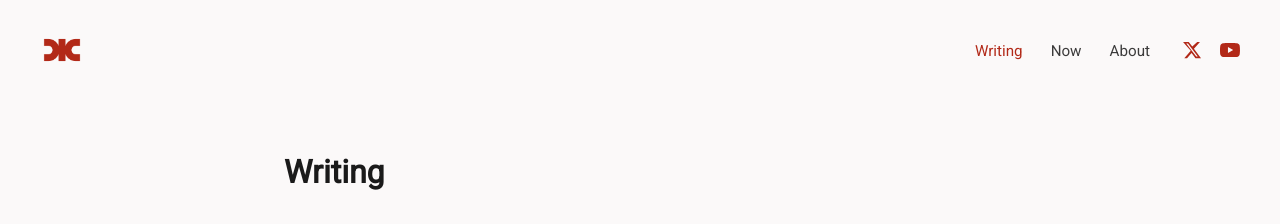
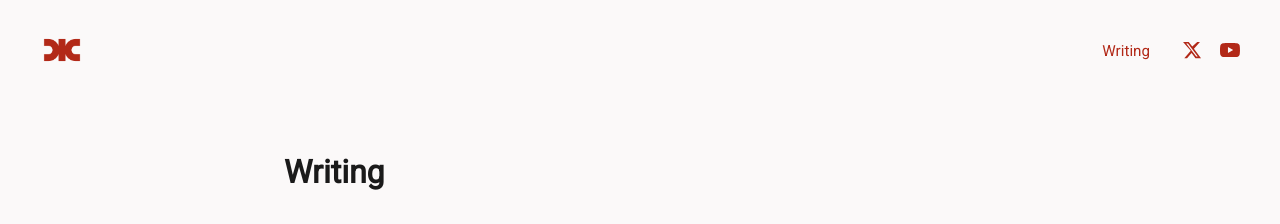
Before and after one commit to speext/speext.github.io, a Jekyll site: the page built from writing.html, in a window 1280 px wide. Shown: the top 224 px of the page. Built offline with Jekyll 4.4.1, drawn with Linux system fonts in a browser that asks for light colours.

Commit message:
Update nav.html

```diff
--- a/_includes/nav.html
+++ b/_includes/nav.html
@@ -6,8 +6,8 @@
   <div class="nav-right">
     <ul class="nav-links">
       <li><a href="{{ '/writing/' | relative_url }}"{% if page.url contains '/writing' or page.layout == 'post' %} class="active"{% endif %}>Writing</a></li>
-      <li><a href="{{ '/now/' | relative_url }}"{% if page.url contains '/now' %} class="active"{% endif %}>Now</a></li>
-      <li><a href="{{ '/about/' | relative_url }}"{% if page.url contains '/about' %} class="active"{% endif %}>About</a></li>
+      <!--<li><a href="{{ '/now/' | relative_url }}"{% if page.url contains '/now' %} class="active"{% endif %}>Now</a></li>-->
+      <!--<li><a href="{{ '/about/' | relative_url }}"{% if page.url contains '/about' %} class="active"{% endif %}>About</a></li>-->
     </ul>
 
     <div class="nav-icons">
```
